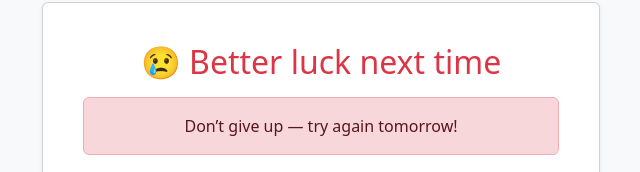
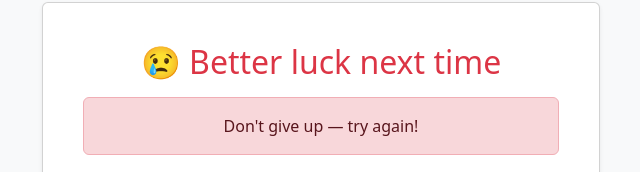
Before and after one commit to monisharavi729735/guess_the_word, a Django app: template guessword/game/templates/game/game_over.html in a window 1280 px wide. Shown: the part 242-414 px from the top of the page, without its empty margins (319-959 px from the left). Run offline with Django 5.2, Linux system fonts and the light colour scheme; the template is opened without the code that fills it, so the values that code supplies are empty.

Commit message:
enhanced ui

```diff
--- a/guessword/game/templates/game/game_over.html
+++ b/guessword/game/templates/game/game_over.html
@@ -15,10 +15,10 @@
             <div class="card-body">
                 {% if result == "WIN" %}
                     <h2 class="text-success mb-3">🎉 Congratulations! You guessed it! 🎉</h2>
-                    <div class="alert alert-success">You cracked today’s word! 🔥</div>
+                    <div class="alert alert-success">You cracked the word! 🔥</div>
                 {% else %}
                     <h2 class="text-danger mb-3">😢 Better luck next time</h2>
-                    <div class="alert alert-danger">Don’t give up — try again tomorrow!</div>
+                    <div class="alert alert-danger">Don't give up — try again!</div>
                 {% endif %}
 
                 <p class="mt-3"><strong>The word was:</strong> <span class="badge bg-dark fs-5">{{ session.word.text }}</span></p>
```
